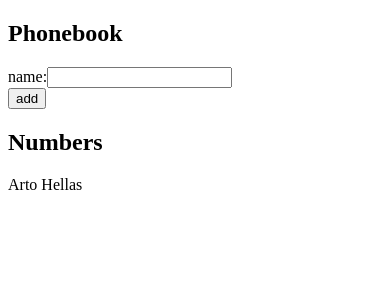
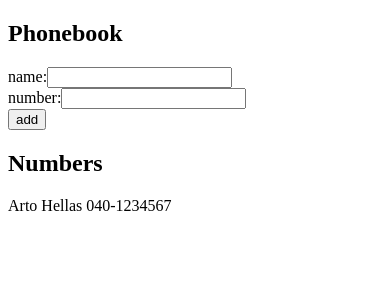
Before and after one commit to GanmaZ/fullstack, a React (Vite) app in the folder part2/ThePhonebook/: page / in a window 390 px wide. Shown: the top 300 px of the page. Built offline with nearby package versions, Linux system fonts and the light colour scheme.

Commit message:
2.8: The Phonebook step 3

```diff
--- a/part2/ThePhonebook/src/App.jsx
+++ b/part2/ThePhonebook/src/App.jsx
@@ -3,17 +3,22 @@ import Phone from './components/Phone'
 
 const App = () => {
   const [persons, setPersons] = useState([
-    { name: 'Arto Hellas' }
+    { name: 'Arto Hellas',
+      number: '040-1234567'
+    }
   ])
   const [newName, setNewName] = useState('')
+  const [newNumber, setNewNumber] = useState('')
 
   const addPerson = (event) => {
     event.preventDefault()
     const personObject = {
-    name: newName
+    name: newName,
+    number: newNumber
     }
     setPersons(persons.concat(personObject))
     setNewName('')
+    setNewNumber('')
   }
   const handleNameChange = (event) => {
     if(persons.map(x => x.name).includes(event.target.value)){
@@ -21,6 +26,9 @@ const App = () => {
     }else{
       setNewName(event.target.value)
     }
+  }
+  const handleNumberChange = (event) => {
+      setNewNumber(event.target.value)
   }
 
   return (
@@ -35,6 +43,13 @@ const App = () => {
           />
         </div>
         <div>
+          number:
+            <input
+              value={newNumber}
+              onChange={handleNumberChange}
+            />
+        </div>
+        <div>
           <button type="submit">add</button>
         </div>
       </form>
--- a/part2/ThePhonebook/src/components/Phone.jsx
+++ b/part2/ThePhonebook/src/components/Phone.jsx
@@ -1,6 +1,6 @@
 const Phone = ({ phone }) => {
     return (
-      <p>{phone.name}</p>
+      <p>{phone.name} {phone.number}</p>
     )
   }
 
```
